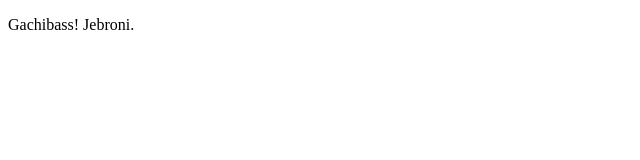
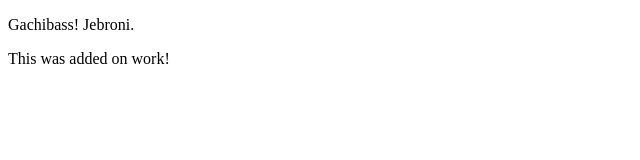
Before and after one commit to bjing94/course, a plain HTML site: page index.html in a window 1280 px wide. Shown: the whole page, without its empty margins (0-640 px from the left). Drawn offline with Linux system fonts and the light colour scheme.

Commit message:
Commited from another PC

```diff
--- a/index.html
+++ b/index.html
@@ -7,7 +7,7 @@
 </head>
 <body>
     <p>Gachibass! Jebroni.</p>
-
+    <a1>This was added on work!</a1>
     <script src="js/script.js"></script>
 </body>
 </html>
```
